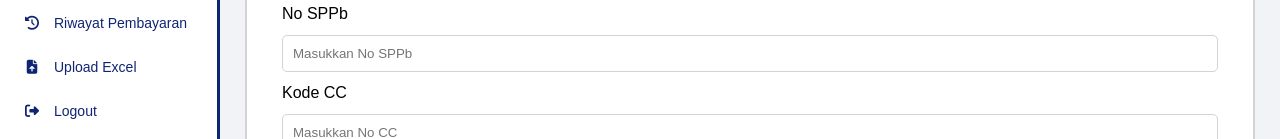
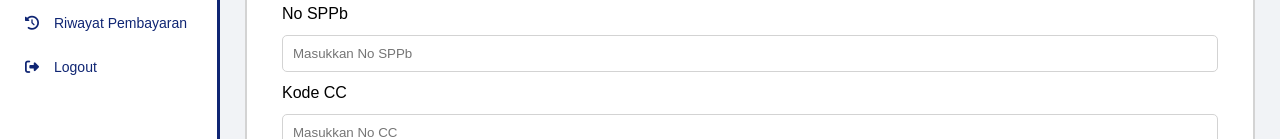
Before and after one commit to moyya22/helpify, a website: page input.html in a window 1280 px wide. Shown: the part 254-393 px from the top of the page. Drawn offline with Linux system fonts and the light colour scheme; sample sign-in values are in the browser's storage.

Commit message:
fix: hapus menu upload excel dari sidebar

```diff
--- a/input.html
+++ b/input.html
@@ -47,11 +47,7 @@
             ><i class="fa-solid fa-clock-rotate-left"></i>Riwayat Pembayaran</a
           >
         </li>
-        <li>
-          <a href="upload.html"
-            ><i class="fa-solid fa-file-arrow-up"></i>Upload Excel</a
-          >
-        </li>
+
         <li>
           <a href="#" onclick="logout()"
             ><i class="fa-solid fa-right-from-bracket"></i>Logout</a
```
